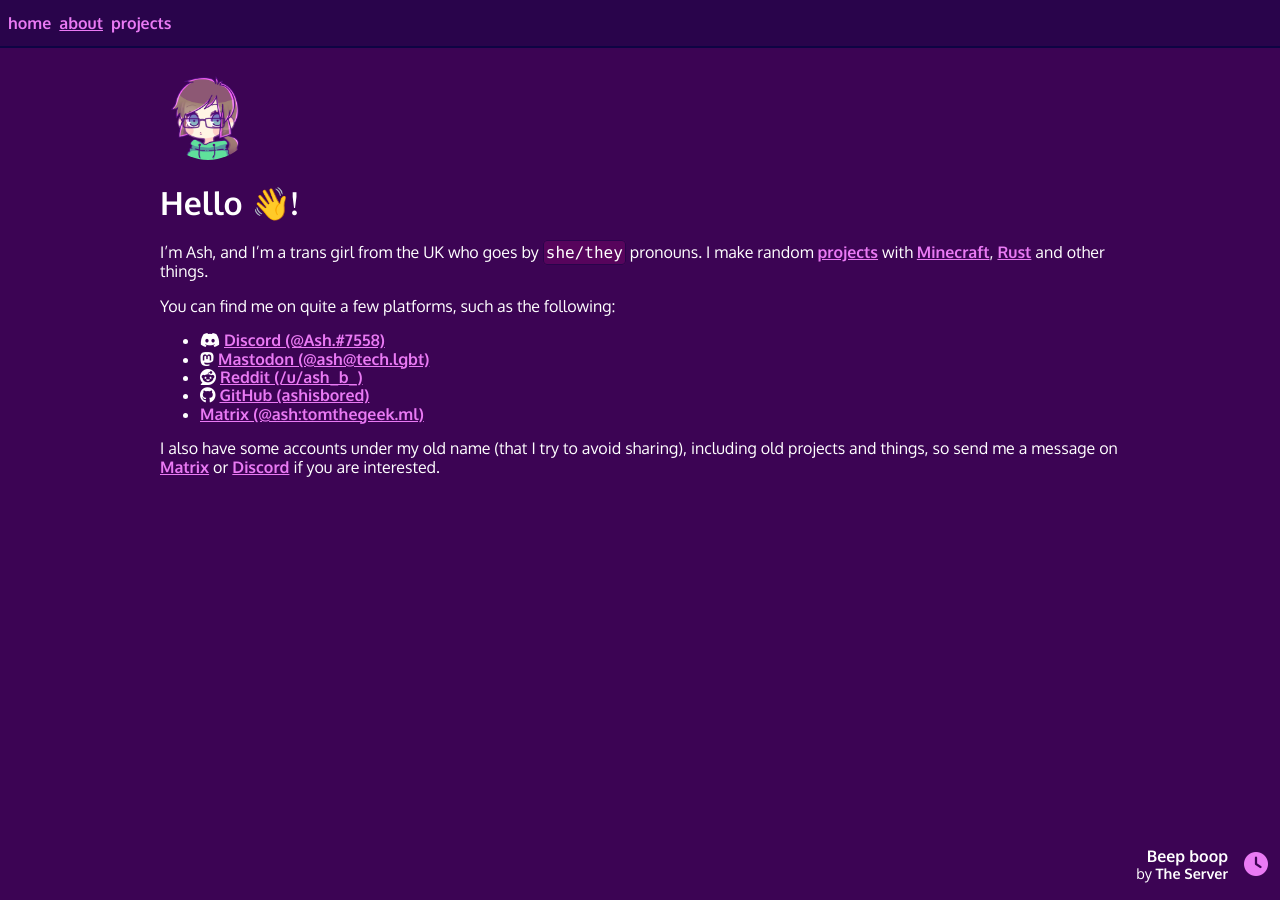
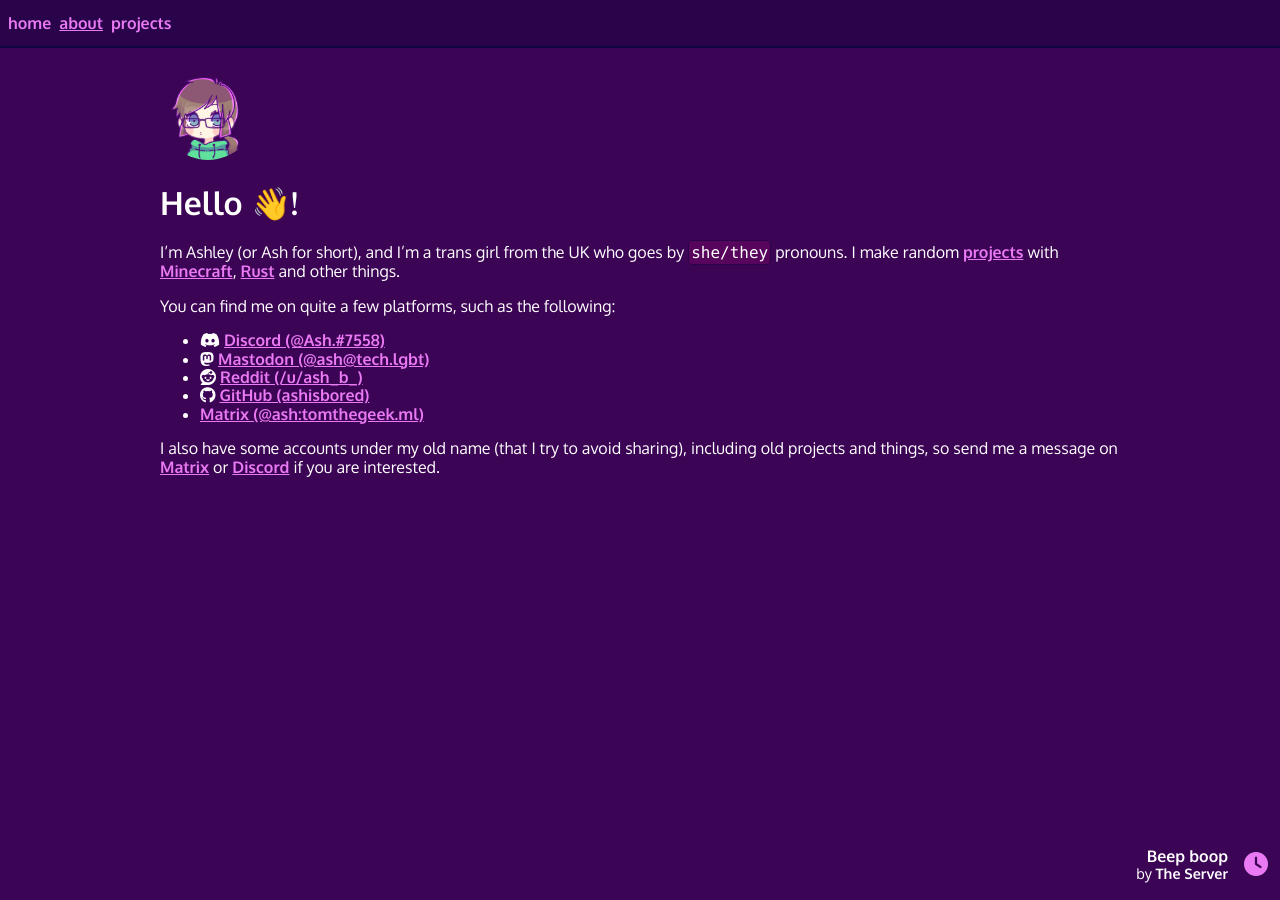
Before and after one commit to ashhhleyyy/ashhhleyyy.github.io, a Jekyll site: the page built from about.md, in a window 1280 px wide. Built offline with Jekyll 4.4.1, drawn with Linux system fonts in a browser that asks for light colours; nearby versions of some CDN libraries; some web fonts are replaced.

Commit message:
Update about.md

```diff
--- a/about.md
+++ b/about.md
@@ -7,7 +7,7 @@ permalink: /about
 <img width="96" class="nav-item avatar" src="/assets/ash.png">
 # Hello 👋!
 
-I'm Ash, and I'm a trans girl from the UK who goes by `she/they` pronouns. I make random [projects](/projects) with [Minecraft](https://minecraft.net/), [Rust](https://rust-lang.org/) and other things.
+I'm Ashley (or Ash for short), and I'm a trans girl from the UK who goes by `she/they` pronouns. I make random [projects](/projects) with [Minecraft](https://minecraft.net/), [Rust](https://rust-lang.org/) and other things.
 
 You can find me on quite a few platforms, such as the following:
 - <i class="fab fa-discord"></i>  [Discord (@Ash.#7558)](https://discord.com/users/828168927762841601)
```
